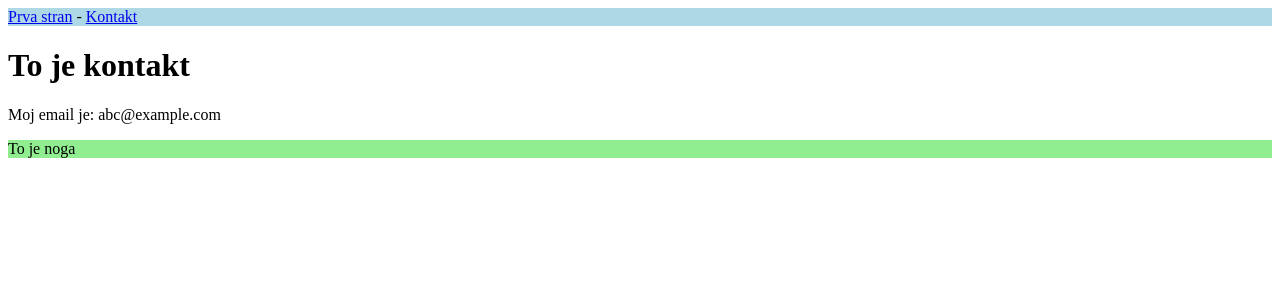
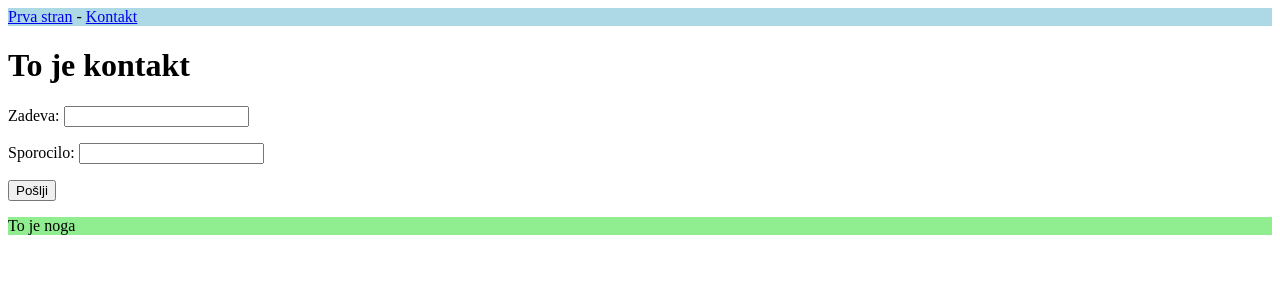
Before and after one commit to mareced/predavanje_16, a Flask app: page /kontakt in a window 1280 px wide. Shown: the top 300 px of the page. Run offline with Flask 2, Linux system fonts and the light colour scheme.

Commit message:
Dodali smo formo v kontakt

```diff
--- a/main.py
+++ b/main.py
@@ -1,4 +1,4 @@
-from flask import Flask, render_template
+from flask import Flask, render_template, request
 
 
 app = Flask(__name__)
@@ -11,6 +11,17 @@ def prva_stran():
 def kontakt():
     return render_template("kontakt.html")
 
+@app.route("/poslji-sporocilo", methods=["POST"])
+def poslji_sporocilo():
+    zadeva = request.form.get("zadeva")
+    sporocilo = request.form.get("sporocilo")
+
+     # Toukaj bi shranili te spremenjljivki v bazo
+
+    print ("zadeva je: " + zadeva)
+    print ("Sporočilo je: " + sporocilo)
+    return "Hvala za poslano zadevo: " + zadeva
+
 
 if __name__ == '__main__':
     app.run()
--- a/templates/kontakt.html
+++ b/templates/kontakt.html
@@ -2,7 +2,12 @@
 
 {% block vsebina %}
 <h1>To je kontakt</h1>
-<p>Moj email je: abc@example.com</p>
 
+    <form method="post" action="/poslji-sporocilo">
+        <p>Zadeva: <input name="zadeva"></p>
+        <p>Sporocilo: <input name="sporocilo"></p>
+        <p><button type="submit">Pošlji</button></p>
+
+    </form>
 
 {% endblock %}
```
Also changed, not shown: 1 other file.
